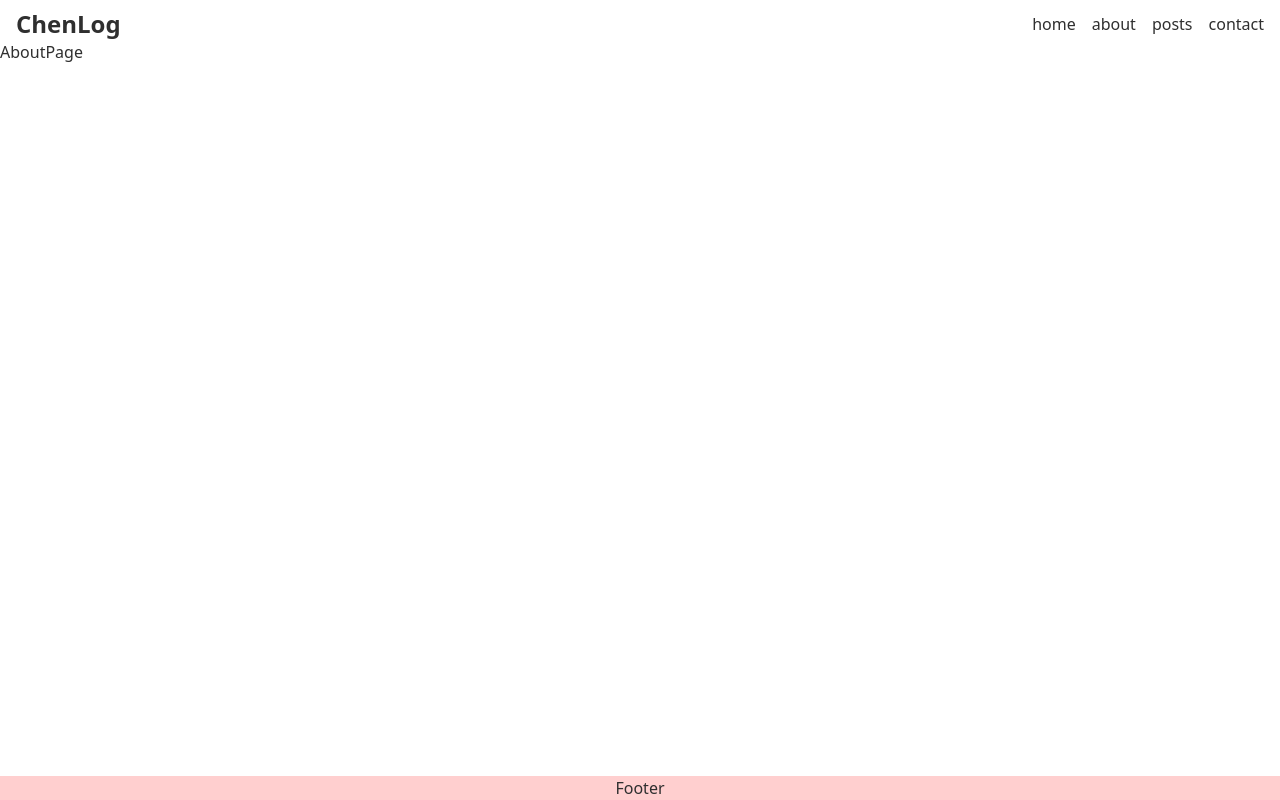
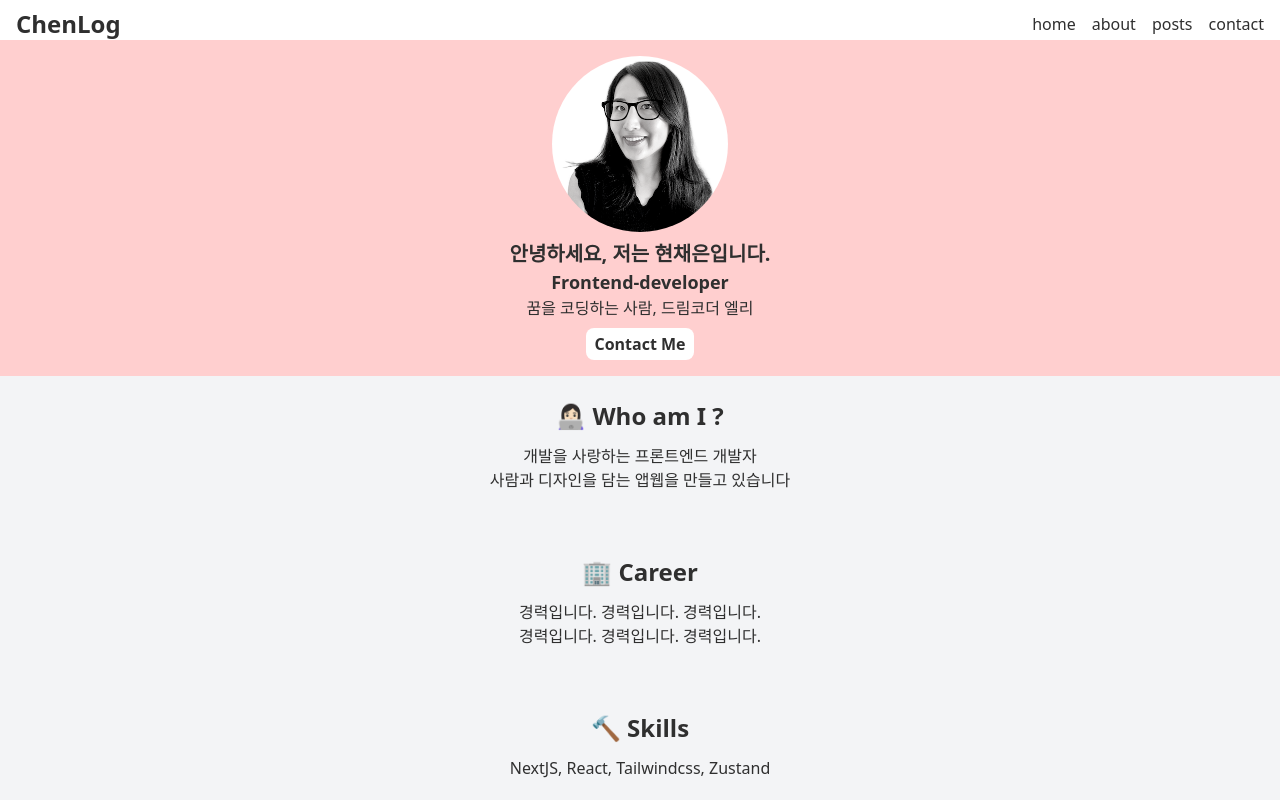
Before and after one commit to chen4023/NextJS-Blog-15, a Next.js app: page /about in a window 1280 px wide. Shown: the top 800 px of the page. Built offline with nearby package versions, Linux system fonts and the light colour scheme.

Commit message:
✨[feat] About 페이지 생성

```diff
--- a/src/app/about/page.tsx
+++ b/src/app/about/page.tsx
@@ -1,9 +1,30 @@
+import Profile from '@/components/Profile';
 import React from 'react';
 
 export default function AboutPage() {
   return (
-    <div>
-      AboutPage
+    <div className='h-full'>
+      <Profile />
+      <section className='flex flex-col justify-center gap-16 text-center py-12 h-[70vh] bg-gray-100'>
+        <div>
+          <h2 className='text-2xl font-bold pb-3 '>👩🏻‍💻 Who am I ?</h2>
+          <p>개발을 사랑하는 프론트엔드 개발자</p>
+          <p>사람과 디자인을 담는 앱웹을 만들고 있습니다</p>
+        </div>
+        <div>
+          <h2 className='text-2xl font-bold pb-3'>🏢 Career</h2>
+          <p>경력입니다. 경력입니다. 경력입니다.</p>
+          <p>경력입니다. 경력입니다. 경력입니다.</p>
+        </div>
+        <div>
+          <h2 className='text-2xl font-bold pb-3'>🔨 Skills</h2>
+          <p>NextJS, React, Tailwindcss, Zustand</p>
+        </div>
+        <div>
+          <h2 className='text-2xl font-bold pb-3'>🎨 Github Link</h2>
+          <a href='https://github.com/chen4023'>github.com/chen4023</a>
+        </div>
+      </section>
     </div>
   );
 }
--- a/src/components/CarouselPost.tsx
+++ b/src/components/CarouselPost.tsx
@@ -14,6 +14,7 @@ type Props = {
 export default function CarouselPost({ posts, responsive }: Props) {
   return (
     <div className="w-full my-4">
+      <h2 className="font-bold px-2 text-xl w-[133px] border-b-4 border-main">You may like</h2>
       <Carousel
         draggable={true}
         infinite={true}
--- a/src/components/FeaturedPost.tsx
+++ b/src/components/FeaturedPost.tsx
@@ -8,7 +8,7 @@ export default async function FeaturedPost() {
 
   return (
     <div className="w-full mx-auto max-w-screen-2xl">
-      <h2 className="font-bold px-2">Featured Posts</h2>
+      <h2 className="font-bold px-2 text-xl w-40 border-b-4 border-main">Featured Posts</h2>
       <div className="flex flex-wrap gap-4 items-center justify-center pt-4">
         {posts?.map((post, index) =>
           <PostCard key={index} post={post} />
--- a/src/components/Profile.tsx
+++ b/src/components/Profile.tsx
@@ -4,12 +4,12 @@ import Link from "next/link";
 
 export default function Profile() {
   return (
-    <div className="flex flex-col justify-center items-center py-4 my-3 bg-main">
-      <Image src={profile} alt="profile" className="w-32 h-32 rounded-full mb-2" />
-      <h2 className="font-bold">안녕하세요, 저는 현채은입니다.</h2>
-      <p className="text-sm font-semibold">Frontend-developer</p>
-      <p className="text-xs">꿈을 코딩하는 사람, 드림코더 엘리</p>
-      <Link href={'/contact'} className="bg-white text-sm px-2 py-1 mt-2 font-bold rounded-lg">Contact Me</Link>
+    <div className="flex flex-col justify-center items-center py-4 bg-main">
+      <Image src={profile} alt="profile" className="w-44 h-44 rounded-full mb-2" />
+      <h2 className="font-bold text-xl">안녕하세요, 저는 현채은입니다.</h2>
+      <p className="text-lg font-semibold">Frontend-developer</p>
+      <p className="text-md">꿈을 코딩하는 사람, 드림코더 엘리</p>
+      <Link href={'/contact'} className="bg-white text-md px-2 py-1 mt-2 font-bold rounded-lg">Contact Me</Link>
     </div>
   );
 }
```
